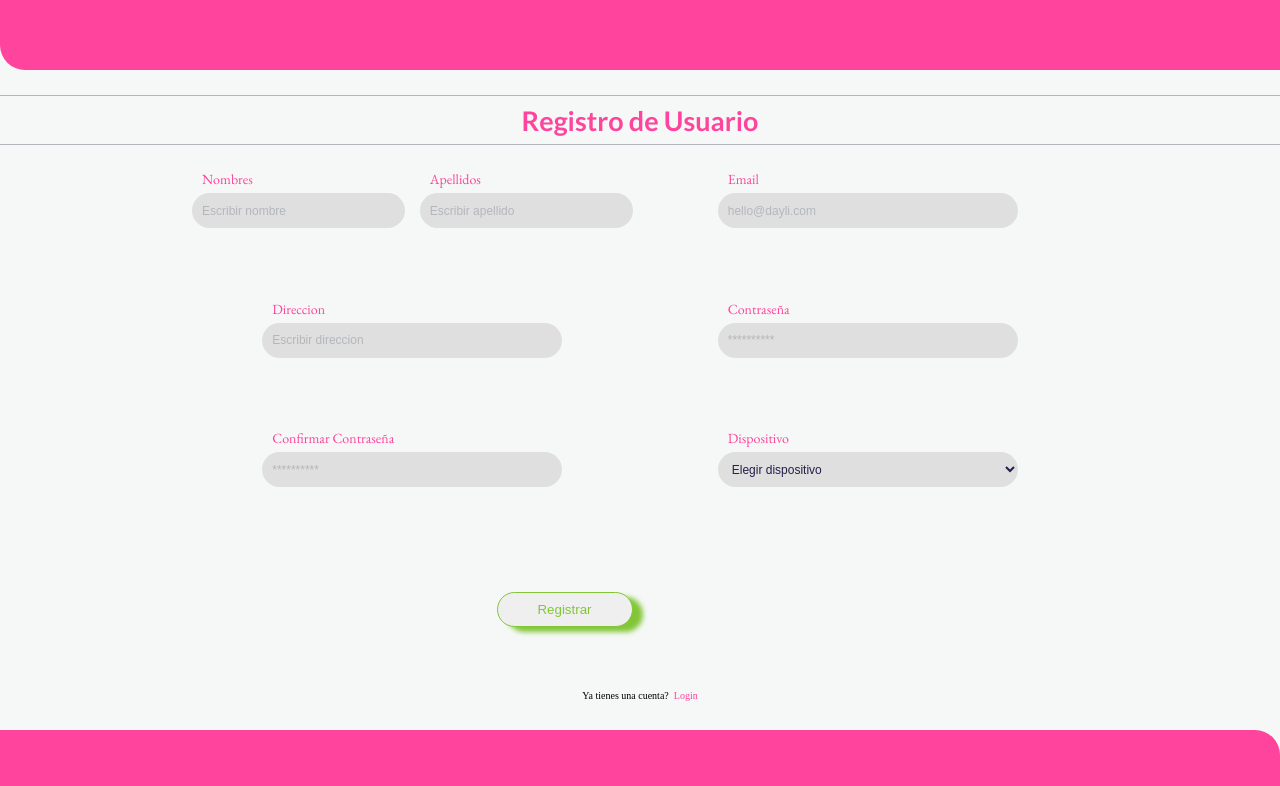
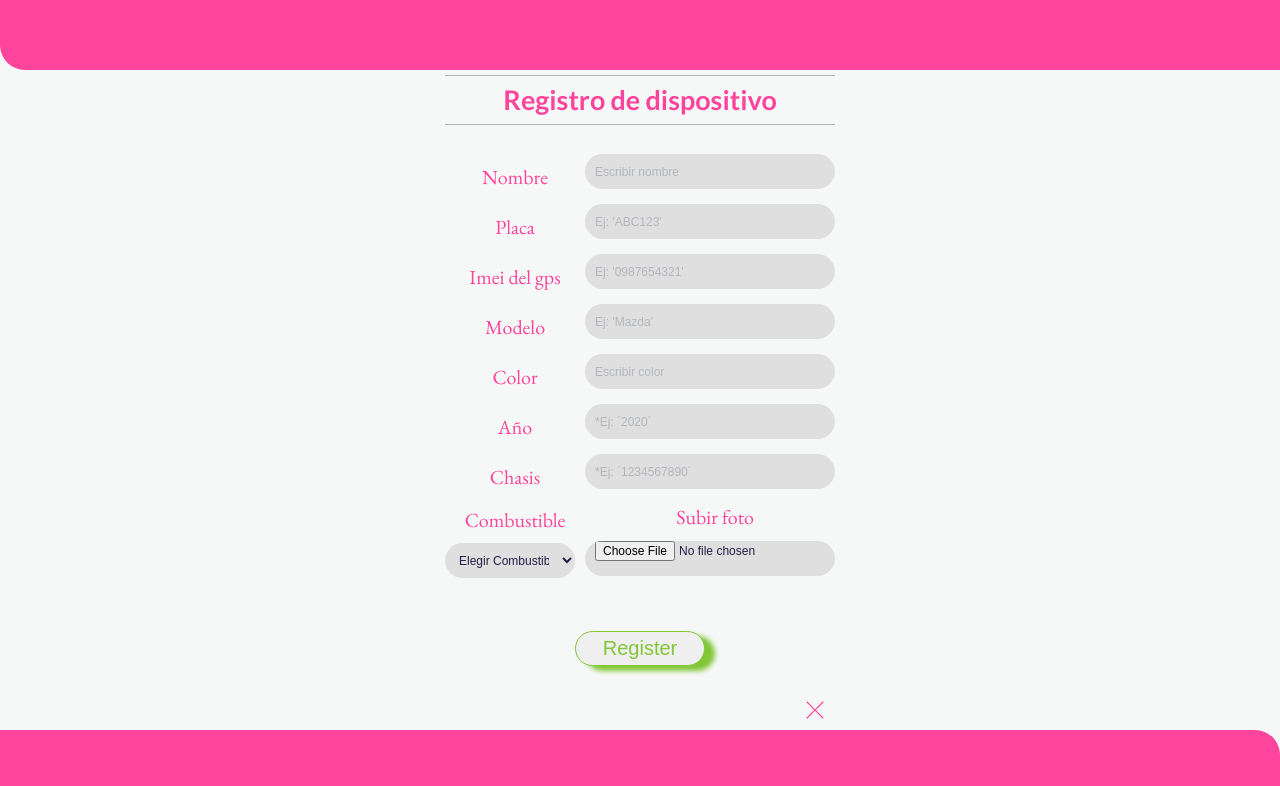
Before and after one commit to Erik-Aviles/rastreo-satelital-gps, a React app: page / in a window 1280 px wide. Shown: the top 786 px of the page. Built offline with nearby package versions, Linux system fonts and the light colour scheme.

Commit message:
Estilo 'Register Device: movil, table, laptop'

```diff
--- a/src/components/ButtonSalir.jsx
+++ b/src/components/ButtonSalir.jsx
@@ -1,9 +1,11 @@
 import React from 'react'
+import {TfiClose} from 'react-icons/tfi';
+import '../styles/ButtonSalir.css'
 
 const ButtonSalir = ({children}) => {
   return (
-    <div className="Container_button-salir">
-    <button className="button-salir">{children}</button>
+    <div className="Continer_button-salir">
+    <TfiClose className='TfiClose'   size={20} />
    </div>
   )
 }
--- a/src/components/RegisterDevice.jsx
+++ b/src/components/RegisterDevice.jsx
@@ -1,10 +1,12 @@
 import React from "react";
 import { Helmet } from "react-helmet";
+import "../styles/RegisterDevice.css";
+
 import ButtonSalir from "./ButtonSalir";
 import SelecctList from "./SelecctList";
 import TitleH2 from "./TitleH2";
 
-const tipoCombustible  = ['Gasolina', 'Disel', 'Eléctrico', 'Otro']
+const tipoCombustible = ["Gasolina", "Disel", "Eléctrico", "Otro"];
 
 const RegisterDevice = () => {
   return (
@@ -12,87 +14,107 @@ const RegisterDevice = () => {
       <Helmet>
         <title>Registro de dispositivo - Rastreo Satelital</title>
       </Helmet>
-      <section className="Register-User">
-        <figure className="Register-User-container_logo">
-          <img className="logo-image" src="" alt="Soy un logo" />
-        </figure>
+      <section className="Register-user">
+        <div className="Frame-below frame"></div>
+
+        <div className="Middle-frame">
           <TitleH2>Registro de dispositivo</TitleH2>
-        <form className="Register-User_content-form">
-          <label htmlFor="name">Nombre</label>
+          <form className="Content-form">
+            <label className="label-design" htmlFor="name">
+              Nombre
+            </label>
             <input
+              className="input-design"
               type="text"
               id="name"
               name="name"
               placeholder="Escribir nombre"
             />
-
-          <label htmlFor="placa">Placa</label>
+            <label className="label-design" htmlFor="placa">
+              Placa
+            </label>
             <input
+              className="input-design"
               type="text"
               id="placa"
               name="placa"
               placeholder="Ej: 'ABC123'"
               required
             />
-          <label htmlFor="gps-imei">Imei del gps</label>
+            <label className="label-design" htmlFor="gps-imei">
+              Imei del gps
+            </label>
             <input
+              className="input-design"
               type="text"
               id="gps-imei"
               name="gps-imei"
               placeholder="Ej: '0987654321'"
               required
             />
-
-          <label htmlFor="modelo">Modelo</label>
+            <label className="label-design" htmlFor="modelo">
+              Modelo
+            </label>
             <input
-            type="email"
+              className="input-design"
+              type="text"
               id="modelo"
               name="modelo"
               placeholder="Ej: 'Mazda'"
             />
-
-          <label htmlFor="color">Color</label>
+            <label className="label-design" htmlFor="color">
+              Color
+            </label>
             <input
+              className="input-design"
               type="text"
               id="color"
               name="color"
               placeholder="Escribir color"
             />
-
-          <label htmlFor="year">Año</label>
+            <label className="label-design" htmlFor="year">
+              Año
+            </label>
             <input
-            type="password"
+              className="input-design"
+              type="text"
               id="year"
               name="year"
               placeholder="*Ej: ´2020´"
             />
-          <label htmlFor="chasis">Chasis</label>
+            <label className="label-design" htmlFor="chasis">
+              Chasis
+            </label>
             <input
-            type="password"
+              className="input-design"
+              type="text"
               id="chasis"
               name="chasis"
               placeholder="*Ej: ´1234567890´"
             />
-          <label htmlFor="image">Subir foto</label>
+            <SelecctList title="Combustible" options={tipoCombustible} />
+            <div className="image">
+              <label className="label-design" htmlFor="image">
+                Subir foto
+              </label>
               <input
+                className="input-design"
                 type="file"
                 id="image"
                 name="image"
-            placeholder="Seleccionar Foto"
               />
-          <SelecctList title= 'Combustible' options={tipoCombustible}/>
-{/*
-          <label htmlFor="chasis">Combustible</label>
-          <select>
-            <option>Seleccionar</option>
-            <option>gasolina</option>
-            <option>disel</option>
-            <option>Otros</option>
-          </select> */}
+            </div>
+          </form>
 
-          <button type="button">Registrar</button>
-        </form>
-        <ButtonSalir>X</ButtonSalir>
+          <button
+            className='Button-register'
+            type="button"
+          >
+            Register
+          </button>
+          <ButtonSalir />
+        </div>
+        <div className="Top-frame frame"></div>
       </section>
     </>
   );
--- a/src/routes/App.jsx
+++ b/src/routes/App.jsx
@@ -12,8 +12,8 @@ import Layout from "../containers/Layout";
 // import MyDevices from "../containers/MyDevices";
 // import MenuDesplegable from "../containers/MenuDesplegable";
 // import Login from "../components/Login";
-import RegisterUser from "../components/RegisterUser";
-// import RegisterDevice from "../components/RegisterDevice";
+// import RegisterUser from "../components/RegisterUser";
+import RegisterDevice from "../components/RegisterDevice";
 // import Profile from "../containers/Profile";
 // import ButtonsShareLockUnlock from "../containers/ButtonsShareLockUnlock";
 import "../styles/App.css";
@@ -24,8 +24,8 @@ const App = () => {
       {/* <Header /> */}
       {/* <Home /> */}
       {/* <Login /> */}
-      <RegisterUser />
-      {/* <RegisterDevice />  */}
+      {/* <RegisterUser /> */}
+      <RegisterDevice />
       {/* <MenuDesplegable /> */}
       {/* <MyDevices /> */}
       {/* <RouteHistory /> */}
--- /dev/null
+++ b/src/styles/ButtonSalir.css
@@ -0,0 +1,15 @@
+.Continer_button-salir {
+    padding: 10px;
+    width: 100%;
+    height: 100%;
+    display: flex;
+    justify-content: end;
+    align-items: flex-end;
+}
+.TfiClose {
+  color: var(--color-medium);
+}
+.TfiClose:hover {
+    cursor: pointer;
+  color: var(--color-button-dark);
+}
--- /dev/null
+++ b/src/styles/RegisterDevice.css
@@ -0,0 +1,118 @@
+.Register-user {
+  width: 100vw;
+  height: 100%;
+  display: grid;
+  grid-template-rows: 70px auto 70px;
+  justify-content: center;
+  align-items: center;
+}
+.active{
+    display: block;
+}
+.inactive{
+    display: none;
+}
+.input-design {
+  width: 100%;
+  height: 35px;
+  padding: 0 10px;
+  border: none;
+  margin-bottom: 15px;
+  border-radius: 50px;
+  background-color: var(--color-light-1);
+  color: var(--color-dark-3);
+  font-size: var(--font-size-xsm);
+  outline-color: var(--color-light-2);
+}
+.input-design::placeholder {
+  font-size: var(--font-size-xsm);
+  color: var(--color-light-2);
+}
+.label-design {
+  margin-bottom: 5px;
+  padding-left: 10px;
+  color: var(--color-medium);
+  font-size: var(--font-size-sm);
+}
+.Top-frame {
+  border-top-right-radius: 25px;
+}
+
+.Frame-below {
+  border-bottom-left-radius: 25px;
+}
+.frame {
+  width: 100vw;
+  height: 100%;
+  background-color: var(--color-medium);
+}
+.Middle-frame {
+  width: 100vw;
+  height: 100%;
+  display: grid;
+  justify-items: center;
+  align-items: center;
+  grid-template-rows: 100px auto 70px;
+}
+.Content-form {
+  width: 80%;
+  height: auto;
+  display: flex;
+  flex-direction: column;
+  font-family: var(--font-family-text);
+}
+.Button-register {
+  width: 136px;
+  height: 35px;
+  align-self: center;
+  margin-top: 10px;
+  margin-bottom: 10px;
+  border: 1px solid var(--color-button-dark);
+  border-radius: 50px;
+  box-shadow: 10px 5px 5px var(--color-button-dark);
+  color: var(--color-button-dark);
+}
+.Button-register:hover {
+  cursor: pointer;
+  border: 1px solid var(--color-medium);
+  box-shadow: 10px 5px 5px var(--color-medium);
+  color: var(--color-medium);
+}
+.Button-salir {
+  display: flex;
+  justify-content: end;
+  align-items: center;
+}
+@media (min-width: 768px) {
+  .Middle-frame {
+    display: grid;
+    grid-template-rows: 350px 400px 150px 40px;
+    grid-template-rows: auto;
+    justify-content: center;
+    column-gap: 10px;
+  }
+  .Content-form {
+    width: 100%;
+    display: grid;
+    margin: 20px 0;
+    grid-template-columns: 130px 250px;
+    justify-content: center;
+    align-items: center;
+    column-gap: 10px;
+  }
+  .label-design {
+    text-align: center;
+    font-size: var(--font-size-lg);
+  }
+  .image{
+    display: flex;
+    flex-direction: column;
+    justify-content: center;
+    align-self: center;
+    gap: 6px;
+  }
+  .Button-register {
+    font-size: var(--font-size-lg);
+width: 130px;
+  }
+}
--- a/src/styles/SelecctList.css
+++ b/src/styles/SelecctList.css
@@ -24,12 +24,14 @@
   width: 100px;
   font-size: var(--font-size-xsm);
 }
-@media (min-width: 769px) {
-  .Content-form {
-    display: grid;
-    grid-template-columns: repeat(2, 1fr);
+@media (min-width: 768px) {
+  .SelecctList label {
+    text-align: center;
+    margin-bottom: 10px;
+    font-size: var(--font-size-lg);
+
   }
   .SelecctList select{
-    width: 300px;
+    width: 100%;
   }
 }
--- a/src/styles/global.css
+++ b/src/styles/global.css
@@ -5,13 +5,13 @@
   margin: 0;
   padding: 0;
 }
-@font-face {
+/* @font-face {
   font-family: "Kiona";
   src: url("../assets/fonts/Kiona-Itallic.ttf") format("tff"),
     url("../assets/fonts/Kiona-Regular.ttf") format("tff");
   font-weight: 700;
   font-style: italic;
-}
+} */
 :root {
   --color-dark-1: #14121f;
   --color-dark-2: #2e2d33;
```
Also changed, not shown: src/assets/font/Kiona-Itallic.ttf (deleted), src/assets/font/Kiona-Regular.ttf (deleted). Lines whose indentation alone changed are shown as unchanged.
